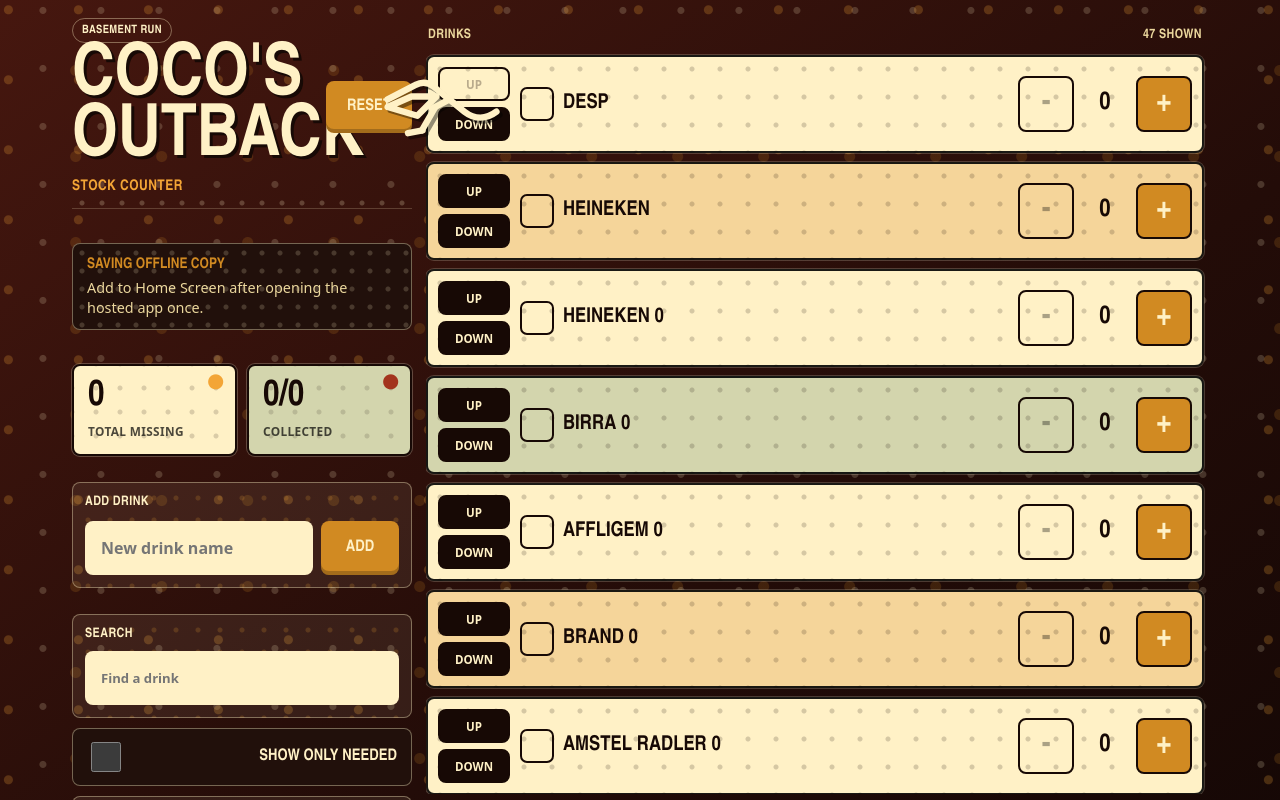
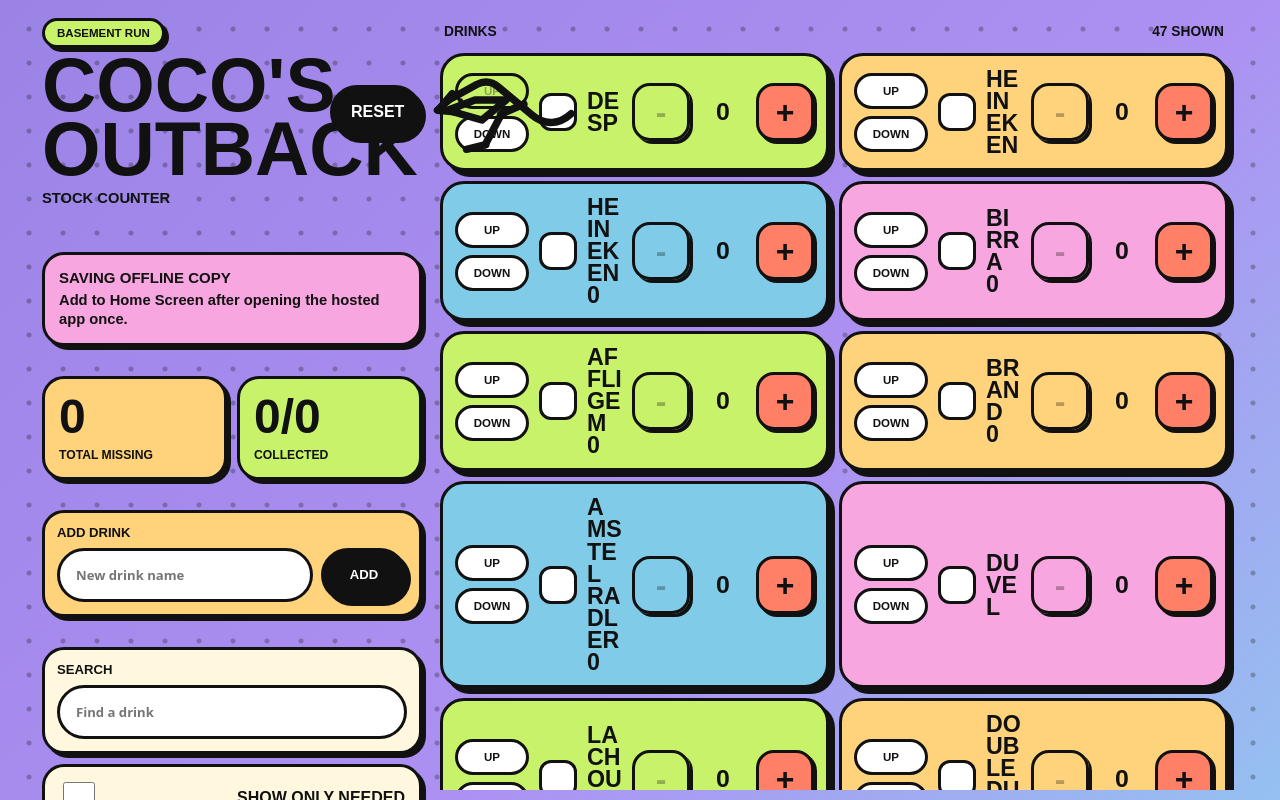
Before and after one commit to tobivonahlefeld/cocos-stock-counter, a React (Vite) app: page / in a window 1280 px wide. Shown: the top 800 px of the page. Built offline with nearby package versions, Linux system fonts and the light colour scheme.

Commit message:
Add files via upload

```diff
--- a/public/sw.js
+++ b/public/sw.js
@@ -1,4 +1,4 @@
-const CACHE_NAME = 'cocos-stock-counter-v3';
+const CACHE_NAME = 'cocos-stock-counter-v4';
 const APP_SHELL = [
   '/',
   '/index.html',
--- a/src/styles.css
+++ b/src/styles.css
@@ -1,24 +1,23 @@
 :root {
-  color-scheme: dark;
+  color-scheme: light;
   font-family:
-    "Arial Narrow", Impact, Haettenschweiler, "Franklin Gothic Heavy",
-    system-ui, sans-serif;
-  background: #35130d;
-  color: #fff1c6;
+    Arial, "Arial Black", "Helvetica Neue", system-ui, sans-serif;
+  background: #9b83e6;
+  color: #111111;
   font-synthesis: none;
   text-rendering: optimizeLegibility;
   -webkit-font-smoothing: antialiased;
-  --ink: #170905;
-  --deep-earth: #35130d;
-  --earth: #4a180f;
-  --cream: #fff1c6;
-  --cream-muted: #ebd79d;
-  --ochre: #d18a22;
-  --orange: #d18a22;
-  --sun: #f3a536;
-  --clay: #a3341d;
-  --sage: #d3d5ad;
-  --line: rgba(255, 241, 198, 0.38);
+  --ink: #111111;
+  --purple: #9b83e6;
+  --yellow: #ffd27c;
+  --green: #c7f26a;
+  --pink: #f7a6df;
+  --salmon: #ff8067;
+  --blue: #80cce8;
+  --cream: #fff8df;
+  --white: #ffffff;
+  --shadow: 6px 6px 0 var(--ink);
+  --small-shadow: 4px 4px 0 var(--ink);
 }
 
 * {
@@ -30,29 +29,13 @@
   min-height: 100vh;
   margin: 0;
   background:
-    radial-gradient(circle at 12% 14%, rgba(243, 165, 54, 0.24) 0 4px, transparent 5px 26px),
-    radial-gradient(circle at 74% 18%, rgba(255, 241, 198, 0.18) 0 3px, transparent 4px 24px),
-    radial-gradient(circle at 88% 82%, rgba(209, 138, 34, 0.18) 0 5px, transparent 6px 28px),
-    linear-gradient(145deg, #46170f, #230c08 58%, #130705);
-  background-size: 70px 70px, 58px 58px, 86px 86px, auto;
-}
-
-body::before {
-  position: fixed;
-  inset: 0;
-  z-index: -1;
-  background:
-    radial-gradient(circle at 20% 50%, transparent 0 58px, rgba(255, 241, 198, 0.28) 59px 62px, transparent 63px),
-    radial-gradient(circle at 20% 50%, transparent 0 78px, rgba(243, 165, 54, 0.34) 79px 83px, transparent 84px),
-    radial-gradient(circle at 86% 12%, transparent 0 44px, rgba(255, 241, 198, 0.22) 45px 48px, transparent 49px),
-    radial-gradient(circle at 86% 12%, transparent 0 62px, rgba(163, 52, 29, 0.42) 63px 68px, transparent 69px);
-  content: "";
-  opacity: 0.68;
-  pointer-events: none;
+    radial-gradient(circle, rgba(17, 17, 17, 0.28) 0 2px, transparent 3px) 12px 12px / 34px 34px,
+    linear-gradient(135deg, #9b83e6, #ad91f2 55%, #8fcdf0);
 }
 
 button,
-input {
+input,
+select {
   font: inherit;
 }
 
@@ -61,16 +44,17 @@
 }
 
 button:focus-visible,
-input:focus-visible {
-  outline: 3px solid rgba(209, 138, 34, 0.46);
+input:focus-visible,
+select:focus-visible {
+  outline: 4px solid var(--blue);
   outline-offset: 3px;
 }
 
 .app-shell {
-  width: min(100%, 1180px);
+  width: min(100%, 1240px);
   min-height: 100vh;
   margin: 0 auto;
-  padding: 18px 12px 34px;
+  padding: 18px 12px 36px;
 }
 
 .app-header {
@@ -81,13 +65,11 @@
   align-items: center;
   justify-content: space-between;
   gap: 12px;
-  margin: 0 -12px 12px;
-  padding: 16px 12px 12px;
-  border-bottom: 1px solid rgba(255, 241, 198, 0.2);
-  background:
-    radial-gradient(circle, var(--cream) 0 2px, transparent 3px) 0 100% / 20px 10px repeat-x,
-    rgba(23, 9, 5, 0.94);
-  backdrop-filter: blur(14px);
+  margin: 0 -12px 14px;
+  padding: 16px 12px;
+  border-bottom: 4px solid var(--ink);
+  background: rgba(155, 131, 230, 0.94);
+  backdrop-filter: blur(12px);
 }
 
 .brand-lockup {
@@ -98,10 +80,9 @@
 }
 
 .kangaroo-mark {
-  width: clamp(72px, 20vw, 128px);
+  width: clamp(86px, 22vw, 148px);
   height: auto;
   flex: 0 0 auto;
-  filter: drop-shadow(3px 3px 0 rgba(0, 0, 0, 0.42));
 }
 
 .eyebrow,
@@ -110,59 +91,57 @@
 .drink-name small,
 .summary p,
 .search-label,
-.add-drink label {
-  letter-spacing: 0.03em;
+.add-drink label,
+.sort-control {
+  font-weight: 950;
+  letter-spacing: 0;
   text-transform: uppercase;
 }
 
 .eyebrow {
   width: fit-content;
-  margin: 0 0 5px;
-  padding: 5px 9px;
-  border: 1px solid var(--line);
+  margin: 0 0 6px;
+  padding: 6px 12px;
+  border: 3px solid var(--ink);
   border-radius: 999px;
-  color: var(--cream);
+  color: var(--ink);
+  background: var(--green);
   font-size: 0.72rem;
-  font-weight: 950;
+  box-shadow: var(--small-shadow);
 }
 
 h1 {
-  max-width: 11ch;
+  max-width: 12ch;
   margin: 0;
-  color: var(--cream);
-  font-size: clamp(2.05rem, 12vw, 4.5rem);
-  font-weight: 950;
+  color: var(--ink);
+  font-size: clamp(2rem, 10vw, 4.7rem);
+  font-weight: 1000;
   line-height: 0.85;
   text-transform: uppercase;
-  text-shadow: 3px 3px 0 var(--ink);
 }
 
 .subhead {
   margin: 8px 0 0;
-  color: var(--sun);
   font-size: 0.92rem;
-  font-weight: 950;
 }
 
 .reset-button,
 .add-drink button,
 .remove-drink-button {
-  min-height: 52px;
-  border: 0;
-  border-radius: 8px;
-  color: var(--cream);
-  background:
-    linear-gradient(90deg, transparent 0 4px, var(--orange) 4px calc(100% - 4px), transparent calc(100% - 4px)),
-    linear-gradient(var(--orange), var(--orange));
-  box-shadow: inset 0 -4px 0 rgba(0, 0, 0, 0.22);
+  min-height: 54px;
+  border: 3px solid var(--ink);
+  border-radius: 999px;
+  color: var(--white);
+  background: var(--ink);
+  box-shadow: var(--small-shadow);
   font-weight: 950;
   text-transform: uppercase;
   cursor: pointer;
 }
 
 .reset-button {
-  min-width: 86px;
-  padding: 0 16px;
+  min-width: 92px;
+  padding: 0 18px;
 }
 
 .offline-card,
@@ -171,70 +150,57 @@
 }
 
 .offline-card {
-  margin: 8px 0 12px;
-  padding: 12px 14px;
-  border: 1px solid var(--line);
-  border-radius: 8px;
-  background:
-    radial-gradient(circle, rgba(255, 241, 198, 0.18) 0 2px, transparent 3px) 0 0 / 18px 18px,
-    #21100b;
+  margin: 0 0 12px;
+  padding: 14px;
+  border: 3px solid var(--ink);
+  border-radius: 22px;
+  background: var(--pink);
+  box-shadow: var(--small-shadow);
 }
 
 .offline-card span {
   display: block;
-  color: var(--orange);
-  font-size: 0.92rem;
+  font-size: 0.94rem;
   font-weight: 950;
   text-transform: uppercase;
 }
 
 .offline-card p {
-  margin: 4px 0 0;
-  color: var(--cream-muted);
-  font-family: system-ui, sans-serif;
-  font-size: 0.9rem;
-  line-height: 1.35;
+  margin: 5px 0 0;
+  font-size: 0.92rem;
+  font-weight: 800;
+  line-height: 1.3;
 }
 
 .summary {
   grid-template-columns: repeat(2, minmax(0, 1fr));
   gap: 10px;
-  margin: 8px 0 12px;
+  margin: 0 0 12px;
 }
 
 .summary div {
-  min-height: 92px;
+  min-height: 98px;
   padding: 15px 14px;
-  border: 2px solid var(--ink);
-  border-radius: 8px;
-  background:
-    radial-gradient(circle at 88% 18%, var(--sun) 0 7px, transparent 8px),
-    radial-gradient(circle, rgba(23, 9, 5, 0.16) 0 2px, transparent 3px) 10px 10px / 24px 24px,
-    var(--cream);
-  color: var(--ink);
-  box-shadow: 0 0 0 1px rgba(255, 248, 223, 0.24);
+  border: 3px solid var(--ink);
+  border-radius: 22px;
+  background: var(--yellow);
+  box-shadow: var(--small-shadow);
 }
 
 .summary div:nth-child(2) {
-  background:
-    radial-gradient(circle at 88% 18%, var(--clay) 0 7px, transparent 8px),
-    radial-gradient(circle, rgba(23, 9, 5, 0.14) 0 2px, transparent 3px) 10px 10px / 24px 24px,
-    var(--sage);
+  background: var(--green);
 }
 
 .summary span {
   display: block;
-  font-size: 2.25rem;
-  font-weight: 950;
-  line-height: 0.92;
+  font-size: clamp(2rem, 8vw, 3rem);
+  font-weight: 1000;
+  line-height: 0.95;
 }
 
 .summary p {
-  margin: 9px 0 0;
-  font-family: system-ui, sans-serif;
-  color: rgba(7, 7, 6, 0.72);
-  font-size: 0.74rem;
-  font-weight: 900;
+  margin: 8px 0 0;
+  font-size: 0.76rem;
 }
 
 .controls,
@@ -246,23 +212,21 @@
 
 .search-label,
 .add-drink,
-.sort-control {
-  padding: 12px;
-  border: 1px solid var(--line);
-  border-radius: 8px;
-  background:
-    radial-gradient(circle, rgba(243, 165, 54, 0.18) 0 2px, transparent 3px) 4px 4px / 22px 22px,
-    rgba(255, 241, 198, 0.08);
+.sort-control,
+.toggle-row {
+  border: 3px solid var(--ink);
+  border-radius: 22px;
+  background: var(--cream);
+  box-shadow: var(--small-shadow);
 }
 
 .search-label,
-.add-drink label,
-.sort-control > span {
+.add-drink,
+.sort-control {
   display: grid;
   gap: 8px;
-  color: var(--cream);
+  padding: 12px;
   font-size: 0.82rem;
-  font-weight: 950;
 }
 
 .search-label input,
@@ -270,66 +234,60 @@
 .sort-control select {
   width: 100%;
   min-height: 54px;
-  border: 2px solid transparent;
-  border-radius: 8px;
-  padding: 0 14px;
+  border: 3px solid var(--ink);
+  border-radius: 999px;
+  padding: 0 16px;
   color: var(--ink);
-  background: var(--cream);
+  background: var(--white);
   outline: none;
   font-family: system-ui, sans-serif;
-  font-weight: 800;
+  font-weight: 850;
 }
 
 .search-label input:focus,
 .add-drink input:focus,
 .sort-control select:focus {
-  border-color: var(--orange);
-  box-shadow: 0 0 0 3px rgba(209, 138, 34, 0.25);
+  background: var(--green);
 }
 
 .toggle-row {
   display: flex;
   align-items: center;
   justify-content: space-between;
-  min-height: 58px;
+  min-height: 68px;
   padding: 0 14px;
-  border: 1px solid var(--line);
-  border-radius: 8px;
-  background: #21100b;
-  color: var(--cream);
   font-weight: 950;
   text-transform: uppercase;
 }
 
 .toggle-row input {
-  width: 30px;
-  height: 30px;
-  accent-color: var(--orange);
-}
-
-.sort-control {
-  display: grid;
-  gap: 8px;
+  width: 32px;
+  height: 32px;
+  accent-color: var(--salmon);
 }
 
 .sort-control select {
   appearance: none;
   background:
-    linear-gradient(45deg, transparent 50%, var(--ink) 50%) calc(100% - 22px) 50% / 8px 8px no-repeat,
-    linear-gradient(135deg, var(--ink) 50%, transparent 50%) calc(100% - 14px) 50% / 8px 8px no-repeat,
-    var(--cream);
+    linear-gradient(45deg, transparent 50%, var(--ink) 50%) calc(100% - 24px) 50% / 8px 8px no-repeat,
+    linear-gradient(135deg, var(--ink) 50%, transparent 50%) calc(100% - 16px) 50% / 8px 8px no-repeat,
+    var(--white);
   cursor: pointer;
+}
+
+.add-drink {
+  background: var(--yellow);
 }
 
 .add-drink div {
   display: grid;
-  grid-template-columns: minmax(0, 1fr) 78px;
+  grid-template-columns: minmax(0, 1fr) 86px;
   gap: 8px;
 }
 
 .drink-list {
   display: grid;
-  gap: 9px;
+  gap: 10px;
   padding: 4px 0 0;
 }
 
@@ -337,10 +295,8 @@
   display: flex;
   align-items: center;
   justify-content: space-between;
-  padding: 6px 2px 2px;
-  color: var(--cream-muted);
-  font-size: 0.82rem;
-  font-weight: 950;
+  padding: 6px 4px 4px;
+  font-size: 0.86rem;
 }
 
 .drink-row {
@@ -348,35 +304,32 @@
   grid-template-columns: minmax(0, 1fr) auto;
   align-items: center;
   gap: 10px;
-  min-height: 76px;
-  padding: 10px;
-  border: 2px solid rgba(7, 7, 6, 0.92);
-  border-radius: 8px;
-  background:
-    radial-gradient(circle at 12px 12px, rgba(23, 9, 5, 0.18) 0 2px, transparent 3px) 0 0 / 28px 28px,
-    var(--cream);
-  color: var(--ink);
-  box-shadow: 0 0 0 1px rgba(255, 248, 223, 0.2);
+  min-height: 82px;
+  padding: 12px;
+  border: 3px solid var(--ink);
+  border-radius: 24px;
+  background: var(--green);
+  box-shadow: var(--shadow);
 }
 
 .drink-row.is-manual-order {
-  grid-template-columns: 72px minmax(0, 1fr) auto;
+  grid-template-columns: 74px minmax(0, 1fr) auto;
 }
 
 .drink-row.is-collected {
-  opacity: 0.68;
+  opacity: 0.7;
 }
 
 .drink-row:nth-child(4n + 1) {
-  background:
-    radial-gradient(circle at 12px 12px, rgba(23, 9, 5, 0.18) 0 2px, transparent 3px) 0 0 / 28px 28px,
-    var(--sage);
+  background: var(--pink);
 }
 
 .drink-row:nth-child(4n + 3) {
-  background:
-    radial-gradient(circle at 12px 12px, rgba(23, 9, 5, 0.18) 0 2px, transparent 3px) 0 0 / 28px 28px,
-    #f5d59a;
+  background: var(--yellow);
+}
+
+.drink-row:nth-child(4n + 4) {
+  background: var(--blue);
 }
 
 .drink-name {
@@ -385,35 +338,34 @@
 
 .reorder-controls {
   display: grid;
-  gap: 6px;
+  gap: 7px;
 }
 
 .reorder-controls button {
-  min-height: 34px;
-  border: 2px solid var(--ink);
-  border-radius: 8px;
-  color: var(--cream);
-  background: var(--ink);
-  font-family: system-ui, sans-serif;
+  min-height: 36px;
+  border: 3px solid var(--ink);
+  border-radius: 999px;
+  color: var(--ink);
+  background: var(--white);
   font-size: 0.72rem;
-  font-weight: 900;
+  font-weight: 950;
   text-transform: uppercase;
   cursor: pointer;
 }
 
 .reorder-controls button:disabled {
-  color: rgba(23, 9, 5, 0.3);
+  color: rgba(17, 17, 17, 0.35);
   background: transparent;
   cursor: not-allowed;
 }
 
 .collected-button {
   display: grid;
-  grid-template-columns: 34px minmax(0, 1fr);
+  grid-template-columns: 38px minmax(0, 1fr);
   align-items: center;
-  gap: 9px;
+  gap: 10px;
   width: 100%;
-  min-height: 52px;
+  min-height: 54px;
   border: 0;
   padding: 0;
   color: inherit;
@@ -429,28 +381,28 @@
 .tick-box {
   display: grid;
   place-items: center;
-  width: 34px;
-  height: 34px;
-  border: 2px solid var(--ink);
-  border-radius: 7px;
-  color: var(--cream);
-  background: transparent;
+  width: 38px;
+  height: 38px;
+  border: 3px solid var(--ink);
+  border-radius: 12px;
+  color: var(--white);
+  background: var(--white);
   font-family: system-ui, sans-serif;
-  font-size: 1.22rem;
+  font-size: 1.18rem;
   font-weight: 950;
   line-height: 1;
 }
 
 .is-collected .tick-box {
-  background: var(--orange);
+  background: var(--ink);
 }
 
 .drink-title {
   position: relative;
   display: block;
   overflow-wrap: anywhere;
-  font-size: 1.28rem;
-  font-weight: 950;
+  font-size: clamp(1.1rem, 4vw, 1.45rem);
+  font-weight: 1000;
   line-height: 0.95;
   text-transform: uppercase;
 }
@@ -460,9 +412,9 @@
   top: 50%;
   left: 0;
   width: 0;
-  height: 4px;
-  background: var(--orange);
-  box-shadow: 0 1px 0 var(--ink);
+  height: 5px;
+  border-radius: 999px;
+  background: var(--salmon);
   content: "";
   transform: translateY(-50%);
   transition: width 160ms ease;
@@ -474,10 +426,11 @@
 
 .drink-name small {
   display: inline-block;
-  padding: 3px 7px;
+  padding: 4px 9px;
+  border: 3px solid var(--ink);
   border-radius: 999px;
-  color: var(--cream);
-  background: var(--ink);
+  color: var(--ink);
+  background: var(--white);
   font-size: 0.68rem;
   font-weight: 950;
 }
@@ -491,67 +444,67 @@
 }
 
 .remove-drink-button {
-  min-height: 32px;
-  padding: 0 10px;
-  color: var(--cream);
-  background: var(--ink);
+  min-height: 34px;
+  padding: 0 12px;
+  font-size: 0.68rem;
   box-shadow: none;
-  font-size: 0.68rem;
 }
 
 .counter {
   display: grid;
-  grid-template-columns: 56px 50px 56px;
+  grid-template-columns: 58px 52px 58px;
   align-items: center;
-  gap: 6px;
+  gap: 7px;
 }
 
 .counter-button {
-  width: 56px;
-  height: 56px;
-  border: 2px solid var(--ink);
-  border-radius: 8px;
-  color: var(--cream);
-  background: var(--ink);
+  width: 58px;
+  height: 58px;
+  border: 3px solid var(--ink);
+  border-radius: 18px;
+  color: var(--ink);
+  background: var(--white);
+  box-shadow: 3px 3px 0 var(--ink);
   font-size: 2rem;
-  font-weight: 950;
+  font-weight: 1000;
   line-height: 1;
   cursor: pointer;
 }
 
 .counter-button.plus {
-  color: var(--cream);
-  background: var(--orange);
+  background: var(--salmon);
 }
 
 .counter-button:active,
 .reset-button:active,
 .add-drink button:active,
-.remove-drink-button:active {
-  transform: translateY(1px);
+.remove-drink-button:active,
+.reorder-controls button:active {
+  transform: translate(2px, 2px);
+  box-shadow: 1px 1px 0 var(--ink);
 }
 
 .counter-button:disabled {
-  color: rgba(7, 7, 6, 0.34);
+  color: rgba(17, 17, 17, 0.3);
   background: transparent;
   cursor: not-allowed;
 }
 
 output {
-  min-width: 50px;
-  color: var(--ink);
+  min-width: 52px;
   font-size: 1.55rem;
-  font-weight: 950;
+  font-weight: 1000;
   text-align: center;
 }
 
 .empty-state {
   margin: 16px 0;
   padding: 24px 14px;
-  border: 1px dashed var(--line);
-  border-radius: 8px;
-  color: var(--cream-muted);
+  border: 3px dashed var(--ink);
+  border-radius: 24px;
+  background: var(--cream);
   text-align: center;
+  font-weight: 900;
 }
 
 .celebration {
@@ -566,14 +519,14 @@
   position: absolute;
   top: 18%;
   left: 50%;
-  padding: 14px 18px;
-  border: 2px solid var(--ink);
-  border-radius: 8px;
+  padding: 16px 20px;
+  border: 4px solid var(--ink);
+  border-radius: 24px;
   color: var(--ink);
-  background: var(--cream);
-  box-shadow: 0 0 0 3px var(--orange);
+  background: var(--green);
+  box-shadow: var(--shadow);
   font-size: clamp(1.25rem, 6vw, 2.25rem);
-  font-weight: 950;
+  font-weight: 1000;
   text-transform: uppercase;
   transform: translateX(-50%) rotate(-2deg);
   animation: celebration-pop 2800ms ease both;
@@ -585,18 +538,19 @@
   left: var(--left);
   width: 12px;
   height: 18px;
-  border-radius: 2px;
-  background: var(--orange);
+  border: 3px solid var(--ink);
+  border-radius: 4px;
+  background: var(--salmon);
   animation: confetti-fall 2400ms cubic-bezier(0.1, 0.8, 0.35, 1) both;
   animation-delay: var(--delay);
 }
 
 .celebration i:nth-child(3n) {
-  background: var(--cream);
+  background: var(--yellow);
 }
 
 .celebration i:nth-child(4n) {
-  background: var(--sage);
+  background: var(--blue);
 }
 
 .celebration i:nth-child(5n) {
@@ -638,7 +592,7 @@
   }
 }
 
-@media (min-width: 680px) {
+@media (min-width: 700px) {
   .app-shell {
     padding-inline: 22px;
   }
@@ -649,16 +603,16 @@
   }
 
   .controls {
-    grid-template-columns: minmax(0, 1.35fr) minmax(210px, 0.75fr) minmax(220px, 0.9fr);
+    grid-template-columns: minmax(0, 1.4fr) minmax(210px, 0.8fr) minmax(210px, 0.8fr);
     align-items: stretch;
   }
 }
 
-@media (min-width: 820px) {
+@media (min-width: 980px) {
   .app-shell {
     display: grid;
-    grid-template-columns: minmax(280px, 340px) minmax(0, 1fr);
-    gap: 14px;
+    grid-template-columns: minmax(300px, 380px) minmax(0, 1fr);
+    gap: 18px;
     align-items: start;
   }
 
@@ -674,19 +628,18 @@
     grid-column: 2;
     grid-row: 1 / span 6;
     position: sticky;
-    top: 12px;
-    max-height: calc(100vh - 24px);
+    top: 14px;
+    max-height: calc(100vh - 28px);
     overflow: auto;
-    padding-right: 4px;
+    padding: 0 10px 12px 0;
   }
 
   .app-header {
     position: static;
-    margin: 0 0 12px;
-    padding: 0 0 12px;
-    background:
-      radial-gradient(circle, rgba(255, 241, 198, 0.22) 0 2px, transparent 3px) 0 100% / 20px 10px repeat-x,
-      transparent;
+    margin: 0 0 14px;
+    padding: 0 0 14px;
+    border-bottom: 0;
+    background: transparent;
     backdrop-filter: none;
   }
 
@@ -695,15 +648,31 @@
   }
 }
 
-@media (max-width: 420px) {
+@media (min-width: 1180px) {
+  .drink-list {
+    grid-template-columns: repeat(2, minmax(0, 1fr));
+  }
+
+  .list-heading,
+  .empty-state {
+    grid-column: 1 / -1;
+  }
+}
+
+@media (max-width: 520px) {
   .app-header {
     align-items: flex-start;
   }
 
-  .drink-row {
-    grid-template-columns: 1fr;
+  .brand-lockup {
+    align-items: flex-start;
   }
 
+  .kangaroo-mark {
+    width: 76px;
+  }
+
+  .drink-row,
   .drink-row.is-manual-order {
     grid-template-columns: 1fr;
   }
```
Also changed, not shown: public/kangaroo.svg.
